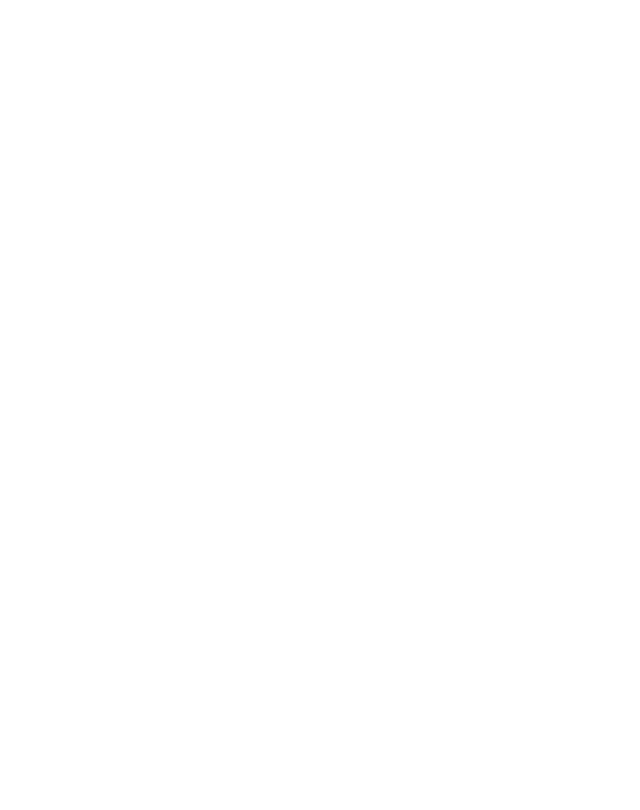
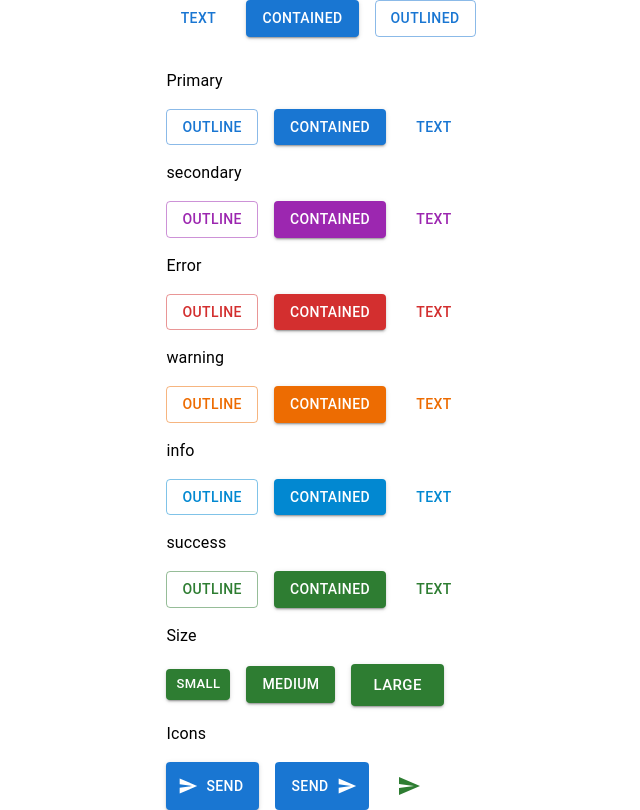
Before and after one commit to Chandraprakash-Darji/reactjs-learning, a React (Create React App) app in the folder react-material-ui/: page / in a window 1280 px wide. Shown: the whole page, without its empty margins (319-959 px from the left). Built offline with nearby package versions, Linux system fonts and the light colour scheme.

Commit message:
Button Element

```diff
--- a/react-material-ui/package.json
+++ b/react-material-ui/package.json
@@ -5,6 +5,7 @@
   "dependencies": {
     "@emotion/react": "^11.9.0",
     "@emotion/styled": "^11.8.1",
+    "@mui/icons-material": "^5.6.2",
     "@mui/material": "^5.6.4",
     "@testing-library/jest-dom": "^5.16.4",
     "@testing-library/react": "^13.2.0",
--- a/react-material-ui/src/App.tsx
+++ b/react-material-ui/src/App.tsx
@@ -1,6 +1,9 @@
+import MuiButtons from "./components/MuiButtons";
+
 function App() {
   return (
     <div className="App">
+      <MuiButtons/>
     </div>
   );
 }
--- /dev/null
+++ b/react-material-ui/src/components/MuiButtons.tsx
@@ -0,0 +1,125 @@
+import { Button, IconButton, Stack, Typography } from "@mui/material";
+import SendIcon from "@mui/icons-material/Send";
+const MuiButtons = () => {
+  return (
+    <Stack spacing={4}>
+      <Stack spacing={2} direction="row">
+        <Button
+          variant="text"
+          href="https://github.com/Chandraprakash-Darji"
+          target={"_blank"}
+        >
+          Text
+        </Button>
+        <Button variant="contained">contained</Button>
+        <Button variant="outlined">outlined</Button>
+      </Stack>
+
+      <Stack spacing={2}>
+        <Typography>Primary</Typography>
+        <Stack spacing={2} direction="row">
+          <Button variant="outlined" color="primary">
+            Outline
+          </Button>
+          <Button variant="contained" color="primary">
+            contained
+          </Button>
+          <Button variant="text" color="primary">
+            text
+          </Button>
+        </Stack>
+        <Typography>secondary</Typography>
+        <Stack spacing={2} direction="row">
+          <Button variant="outlined" color="secondary">
+            Outline
+          </Button>
+          <Button variant="contained" color="secondary">
+            contained
+          </Button>
+          <Button variant="text" color="secondary">
+            text
+          </Button>
+        </Stack>
+        <Typography>Error</Typography>
+        <Stack spacing={2} direction="row">
+          <Button variant="outlined" color="error">
+            Outline
+          </Button>
+          <Button variant="contained" color="error">
+            contained
+          </Button>
+          <Button variant="text" color="error">
+            text
+          </Button>
+        </Stack>
+        <Typography>warning</Typography>
+        <Stack spacing={2} direction="row">
+          <Button variant="outlined" color="warning">
+            Outline
+          </Button>
+          <Button variant="contained" color="warning">
+            contained
+          </Button>
+          <Button variant="text" color="warning">
+            text
+          </Button>
+        </Stack>
+        <Typography>info</Typography>
+        <Stack spacing={2} direction="row">
+          <Button variant="outlined" color="info">
+            Outline
+          </Button>
+          <Button variant="contained" color="info">
+            contained
+          </Button>
+          <Button variant="text" color="info">
+            text
+          </Button>
+        </Stack>
+        <Typography>success</Typography>
+        <Stack spacing={2} direction="row">
+          <Button variant="outlined" color="success">
+            Outline
+          </Button>
+          <Button variant="contained" color="success">
+            contained
+          </Button>
+          <Button variant="text" color="success">
+            text
+          </Button>
+        </Stack>
+        <Typography>Size</Typography>
+        <Stack display={"block"} spacing={2} direction="row">
+          <Button variant="contained" color="success" size="small">
+            small
+          </Button>
+          <Button variant="contained" color="success" size="medium">
+            medium
+          </Button>
+          <Button variant="contained" color="success" size="large">
+            large
+          </Button>
+        </Stack>
+        <Typography>Icons</Typography>
+        <Stack spacing={2} direction="row">
+          <Button
+            variant="contained"
+            startIcon={<SendIcon />}
+            disableRipple
+            onClick={() => alert("Clicked")}
+          >
+            Send
+          </Button>
+          <Button variant="contained" endIcon={<SendIcon />} disableElevation>
+            Send
+          </Button>
+          <IconButton aria-label="send" color="success" size="large">
+            <SendIcon />
+          </IconButton>
+        </Stack>
+      </Stack>
+    </Stack>
+  );
+};
+
+export default MuiButtons;
--- a/react-material-ui/src/index.css
+++ b/react-material-ui/src/index.css
@@ -11,3 +11,10 @@
   font-family: source-code-pro, Menlo, Monaco, Consolas, 'Courier New',
     monospace;
 }
+
+.App {
+  display: flex;
+  justify-content: center;
+  align-items: center;
+  min-height: 100vh;
+}
```
Also changed, not shown: 1 other file (tests, documents, lock files or other folders).
